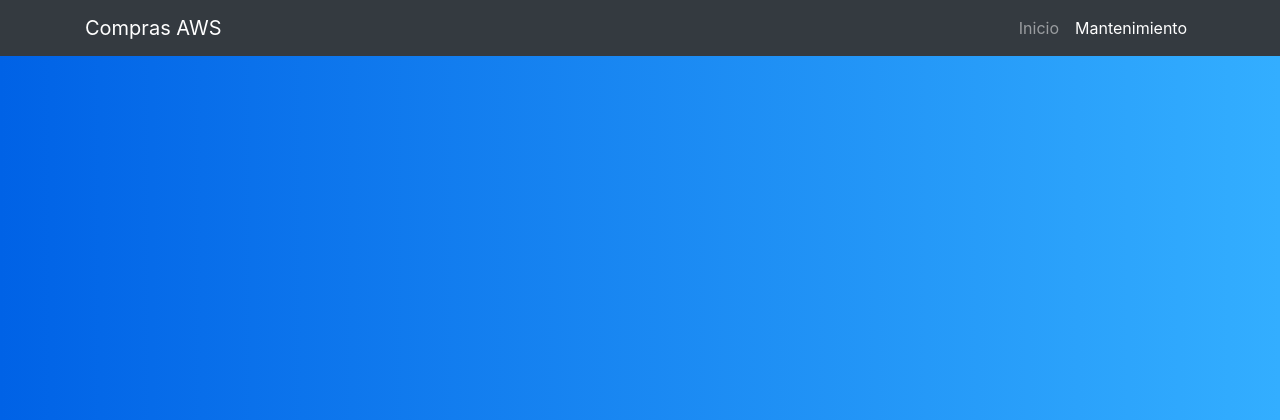
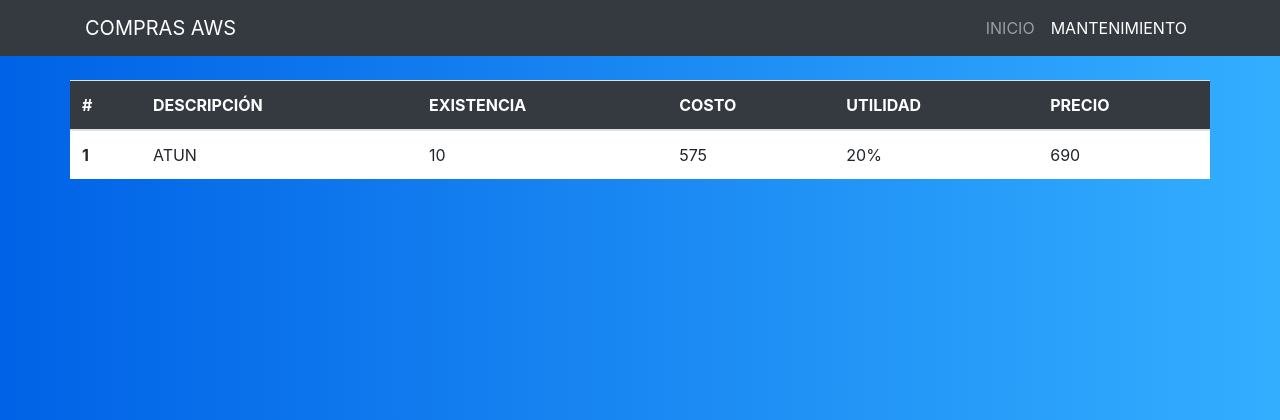
Before and after one commit to yeco96/comprasAWS, a PHP site: page /mantenimiento/articulo.php in a window 1280 px wide. Shown: the top 420 px of the page. Run offline with PHP 8.4, Linux system fonts and the light colour scheme.

Commit message:
Prototipo de tabla generica

```diff
--- a/css/style.css
+++ b/css/style.css
@@ -1,6 +1,7 @@
 :root {
   --input-padding-x: 1.5rem;
   --input-padding-y: .75rem;
+  text-transform: uppercase;
 }
 
 body {
@@ -99,12 +100,7 @@ body {
   color: #777;
 }
 
-.btn-google {
-  color: white;
-  background-color: #ea4335;
+.oscuro {
+background: #343a40;
+color: white;
 }
-
-.btn-facebook {
-  color: white;
-  background-color: #3b5998;
-}
--- a/mantenimiento/articulo.php
+++ b/mantenimiento/articulo.php
@@ -41,10 +41,31 @@
   <!-- Page Content -->
   <div class="container">
 
-
+<br>
  <div class="row">
 
-
+    <table class="table" style="background: white">
+  <thead class="oscuro">
+    <tr>
+      <th scope="col">#</th>
+      <th scope="col">Descripción</th>
+      <th scope="col">Existencia</th>
+      <th scope="col">Costo</th>
+      <th scope="col">Utilidad</th>
+      <th scope="col">Precio</th>
+    </tr>
+  </thead>
+  <tbody>
+    <tr>
+      <th scope="row">1</th>
+      <td>Atun</td>
+      <td>10</td>
+      <td>575</td>
+      <td>20%</td>
+      <td>690</td>
+    </tr>
+  </tbody>
+</table>
 
   </div>
 </div>
```
